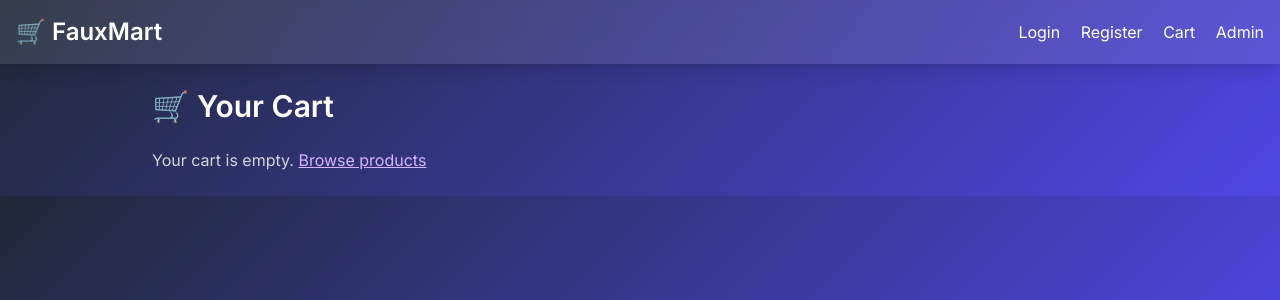
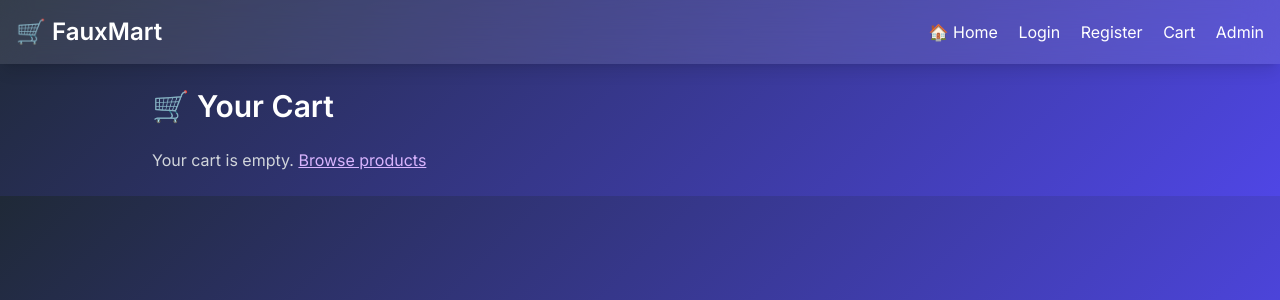
Before and after one commit to DghostNinja/python-app-demo, a Flask app: page /cart in a window 1280 px wide. Shown: the top 300 px of the page. Run offline with Flask 3, Linux system fonts and the light colour scheme; some libraries are stand-ins or nearby versions.

Commit message:
Update layout.html

```diff
--- a/templates/layout.html
+++ b/templates/layout.html
@@ -18,6 +18,7 @@
     <div class="max-w-7xl mx-auto flex justify-between items-center">
       <h1 class="text-2xl font-bold"><a href="/">🛒 FauxMart</a></h1>
       <nav class="space-x-4">
+        <a href="/" class="hover:underline">🏠 Home</a>
         <a href="/login" class="hover:underline">Login</a>
         <a href="/register" class="hover:underline">Register</a>
         <a href="/cart" class="hover:underline">Cart</a>
```
